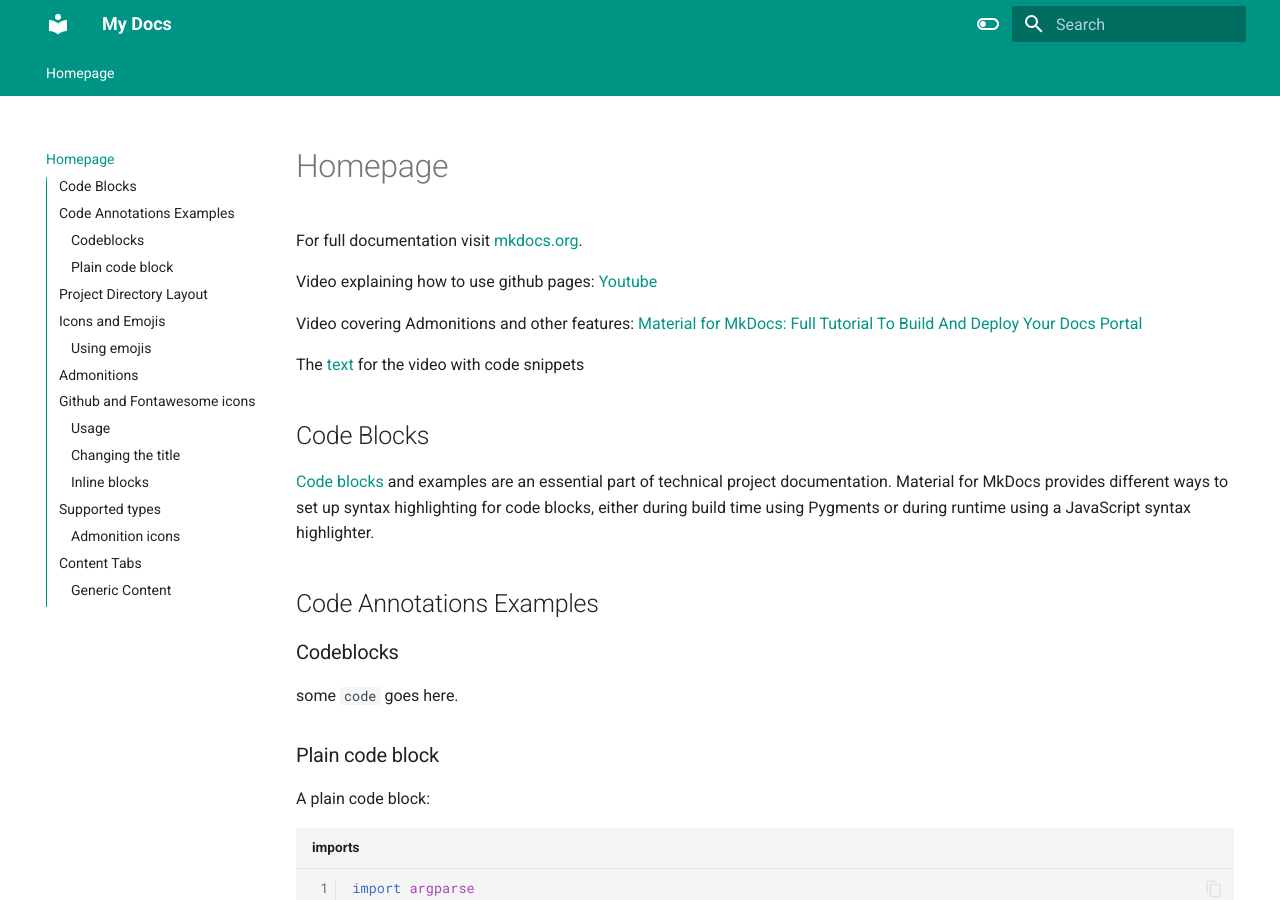
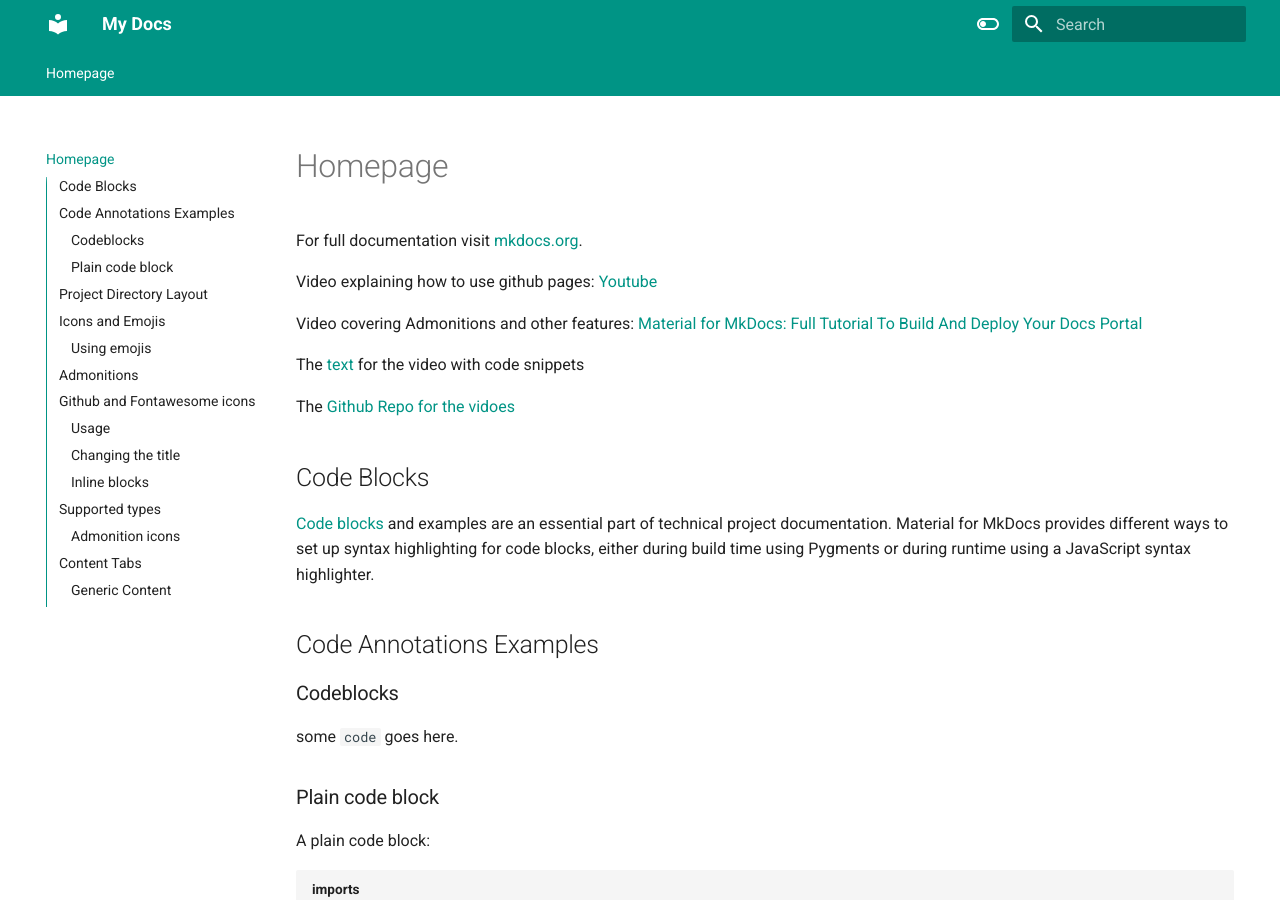
Before and after one commit to rikosintie/MKDocs, an MkDocs documentation site: the page built from docs/index.md, in a window 1280 px wide and 900 px high. Built offline with MkDocs 1.6.1 and Material for MkDocs 9.7.7, drawn with Linux system fonts in a browser that asks for light colours; emoji names are drawn with the system emoji font.

Commit message:
Update index.md

```diff
--- a/docs/index.md
+++ b/docs/index.md
@@ -7,6 +7,8 @@
 Video covering Admonitions and other features: [Material for MkDocs: Full Tutorial To Build And Deploy Your Docs Portal](https://www.youtube.com/watch?v=xlABhbnNrfI)
 
 The [text](https://jameswillett.dev/getting-started-with-material-for-mkdocs/#default-font) for the video with code snippets
+
+The [Github Repo for the vidoes](https://github.com/james-willett/material-mkdocs-youtube-2024)
 
 ## Code Blocks
 
```
